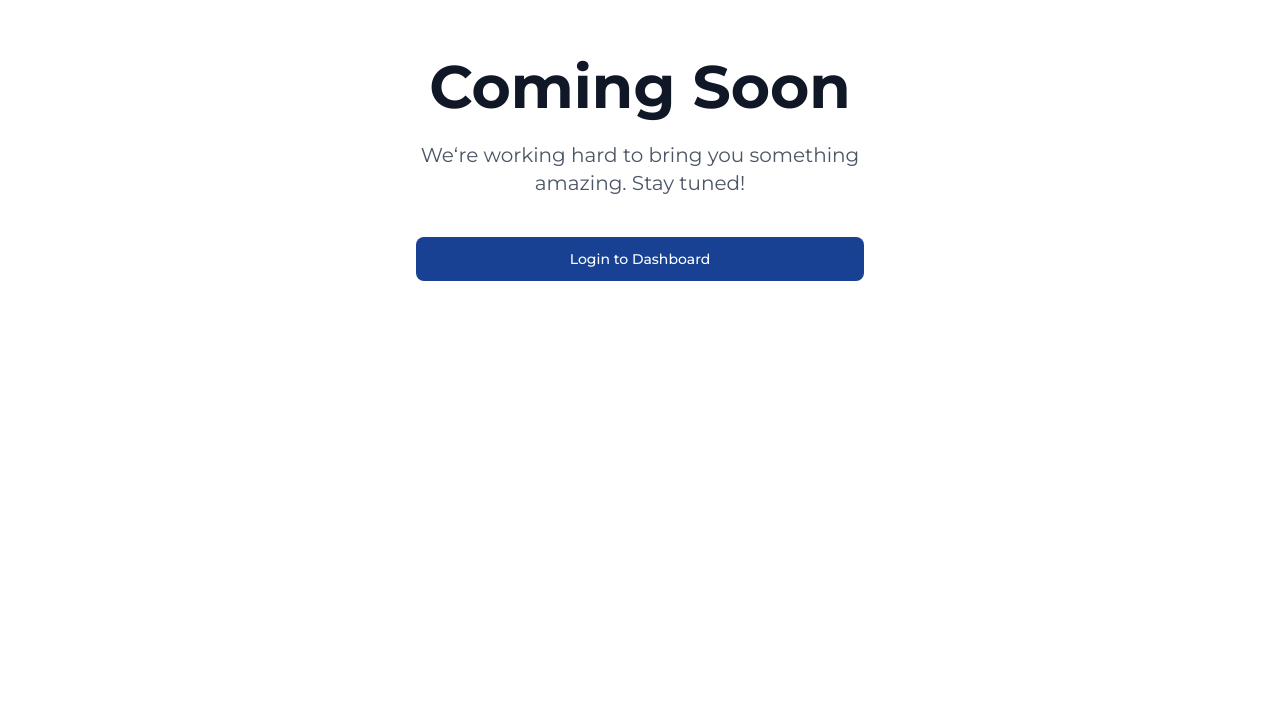
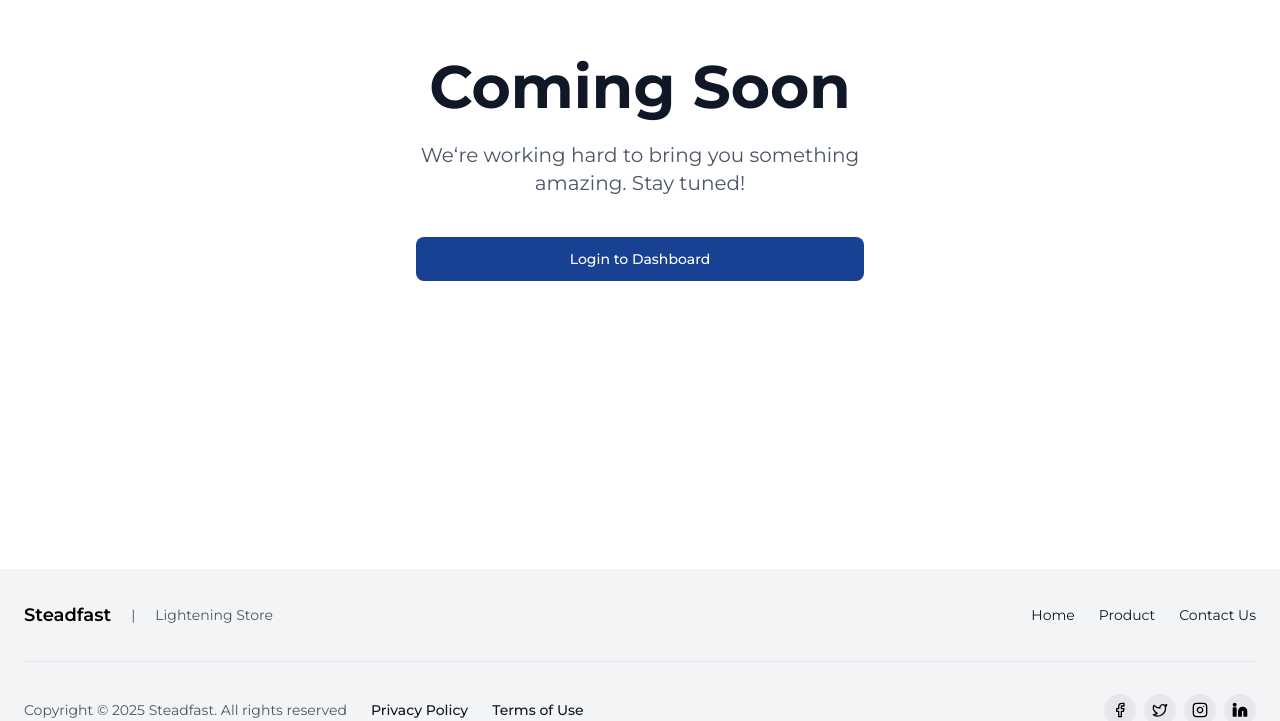
Before and after one commit to tomurashigaraki22/steadfast_ecommerce, a Next.js app: page / in a window 1280 px wide. Shown: the part 231-952 px from the top of the page. Before the commit the page ends 800 px from the top, so only its background shows below. Built offline with nearby package versions, Linux system fonts and the light colour scheme.

Commit message:
feat(layout): add Footer component to the home page
Integrate the Footer component into the home page to provide consistent navigation and legal information across the site. This enhances the user experience by offering quick access to important links and social media platforms.

```diff
--- a/src/app/page.tsx
+++ b/src/app/page.tsx
@@ -1,10 +1,14 @@
+import { Footer } from "@/components/layout/Footer";
 import { ComingSoon } from "@/components/ui/ComingSoon";
 
 export default function Home() {
   return (
-    <ComingSoon
-      buttonText="Login to Dashboard"
-      buttonLink="/auth/login"
-    />
+    <>
+      <ComingSoon
+        buttonText="Login to Dashboard"
+        buttonLink="/auth/login"
+      />
+      <Footer />
+    </>
   );
 }
--- /dev/null
+++ b/src/components/layout/Footer.tsx
@@ -0,0 +1,67 @@
+'use client';
+
+import Link from 'next/link';
+import { Facebook, Twitter, Instagram, Linkedin } from 'lucide-react';
+
+export const Footer = () => {
+    return (
+        <footer className="bg-gray-100">
+            <div className="container mx-auto text-sm px-6 py-8">
+                <div className="flex flex-col items-center space-y-8 md:flex-row md:justify-between md:space-y-0">
+                    <div className="md:flex md:items-center md:gap-5 md:justify-center text-center">
+                        <Link href="/" className="text-2xl md:text-lg  font-semibold block mb-5 md:mb-0">
+                            Steadfast
+                        </Link>
+                        <span className="text-gray-600 hidden md:flex">|</span>
+                        <span className="text-gray-600">Lightening Store</span>
+                    </div>
+
+                    <nav className="flex flex-col space-y-6 items-center text-sm md:flex-row md:space-y-0 md:space-x-6">
+                        <Link href="/" className="text-gray-900 hover:text-gray-700">
+                            Home
+                        </Link>
+                        <Link href="/product" className="text-gray-900 hover:text-gray-700">
+                            Product
+                        </Link>
+                        <Link href="/contact-us" className="text-gray-900 hover:text-gray-700">
+                            Contact Us
+                        </Link>
+                    </nav>
+                </div>
+
+                <hr className="my-8 border-gray-200" />
+
+                 <div className="flex flex-col items-center md:flex-row md:justify-between md:items-center space-y-8 md:space-y-0">
+                    <div className="flex flex-col items-center md:flex-row md:items-center space-y-4 md:space-y-0">
+                        <p className="text-gray-600 text-center md:mr-6">
+                            Copyright © 2025 Steadfast. All rights reserved
+                        </p>
+                        <div className="flex space-x-6">
+                            <Link href="/privacy-policy" className="text-gray-900 hover:text-gray-700 font-medium">
+                                Privacy Policy
+                            </Link>
+                            <Link href="/terms-of-use" className="text-gray-900 hover:text-gray-700 font-medium">
+                                Terms of Use
+                            </Link>
+                        </div>
+                    </div>
+
+                    <div className="flex items-center space-x-2">
+                        <Link href="#" className="w-8 h-8 flex items-center justify-center rounded-full bg-gray-200 hover:bg-gray-300">
+                            <Facebook size={16} className="text-black" />
+                        </Link>
+                        <Link href="#" className="w-8 h-8 flex items-center justify-center rounded-full bg-gray-200 hover:bg-gray-300">
+                            <Twitter size={16} className="text-black" />
+                        </Link>
+                        <Link href="#" className="w-8 h-8 flex items-center justify-center rounded-full bg-gray-200 hover:bg-gray-300">
+                            <Instagram size={16} className="text-black" />
+                        </Link>
+                        <Link href="#" className="w-8 h-8 flex items-center justify-center rounded-full bg-gray-200 hover:bg-gray-300">
+                            <Linkedin size={16} fill='black' className="text-black" />
+                        </Link>
+                    </div>
+                </div>
+            </div>
+        </footer>
+    );
+};
```
